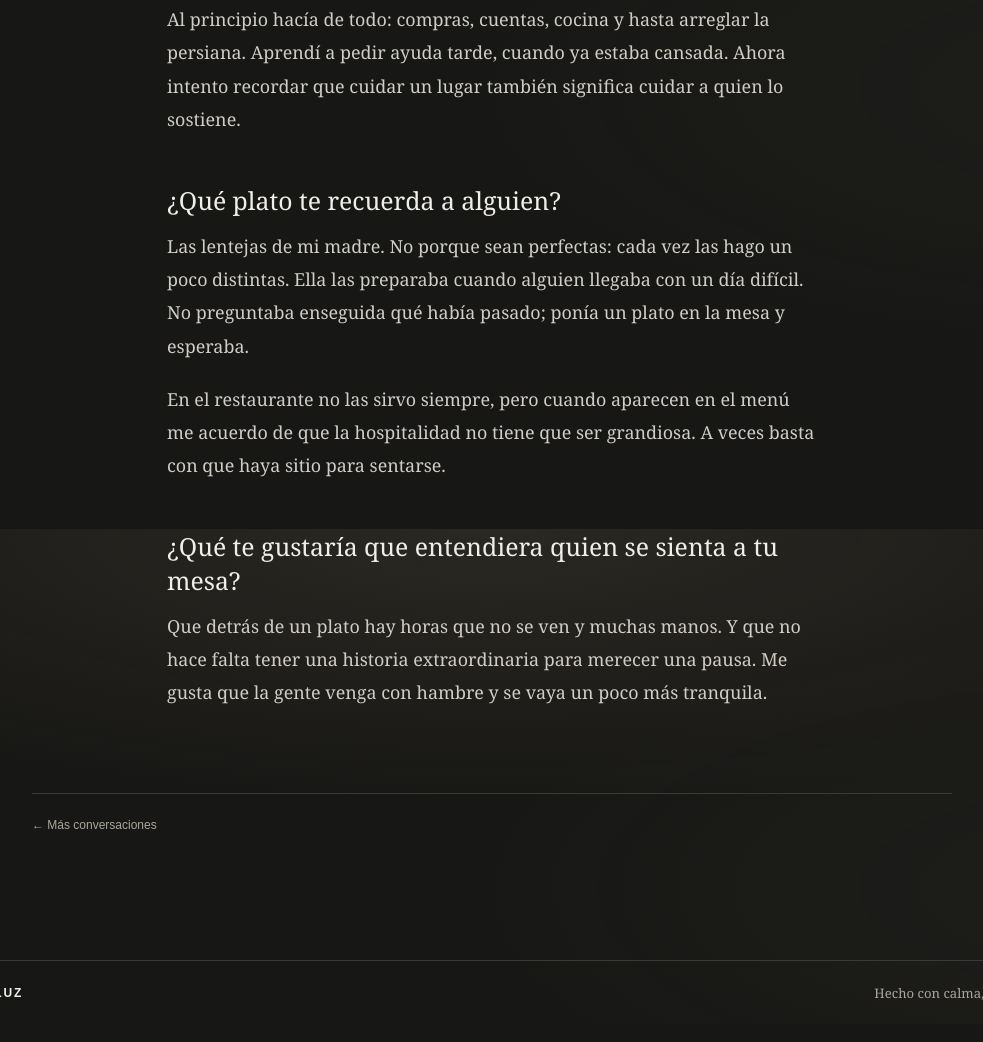
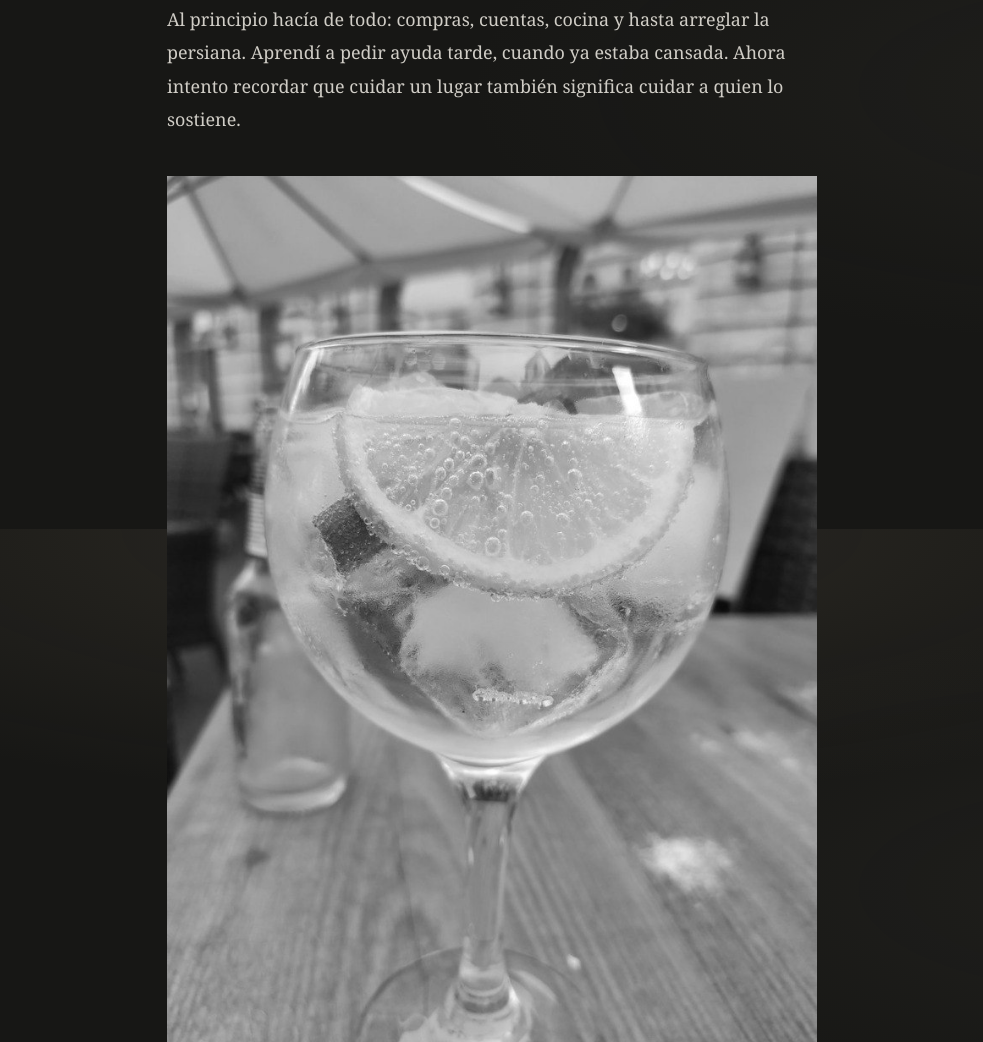
Before and after one commit to mrwake/a-contraluz, an Astro site: page /entrevistas/una-cocina-con-tiempo in a window 1280 px wide. Shown: the part 1871-2913 px from the top of the page, without its empty margins (148-1131 px from the left). Built offline with nearby package versions, Linux system fonts and the light colour scheme; Astro itself is replaced by a stand-in of ours.

Commit message:
Add an image inside the featured interview
Co-authored-by: Copilot <223556219+Copilot@users.noreply.github.com>

```diff
--- a/src/content/interviews/una-cocina-con-tiempo.md
+++ b/src/content/interviews/una-cocina-con-tiempo.md
@@ -22,6 +22,8 @@ No hubo un momento de película. Durante años trabajé para otras personas y me
 
 Al principio hacía de todo: compras, cuentas, cocina y hasta arreglar la persiana. Aprendí a pedir ayuda tarde, cuando ya estaba cansada. Ahora intento recordar que cuidar un lugar también significa cuidar a quien lo sostiene.
 
+![Vaso con hielo y una rodaja de limón sobre una mesa de madera en un bar](/images/gin-tonic-bw.jpg)
+
 ## ¿Qué plato te recuerda a alguien?
 
 Las lentejas de mi madre. No porque sean perfectas: cada vez las hago un poco distintas. Ella las preparaba cuando alguien llegaba con un día difícil. No preguntaba enseguida qué había pasado; ponía un plato en la mesa y esperaba.
--- a/src/pages/entrevistas/[...slug].astro
+++ b/src/pages/entrevistas/[...slug].astro
@@ -108,6 +108,15 @@ const base = import.meta.env.BASE_URL;
     margin: 0 0 1.25rem;
   }
 
+  .prose :global(img) {
+    display: block;
+    filter: grayscale(1);
+    height: auto;
+    margin: 2.5rem auto;
+    max-width: 100%;
+    width: 100%;
+  }
+
   .prose :global(blockquote) {
     border-left: 2px solid var(--accent);
     color: var(--accent);
```
